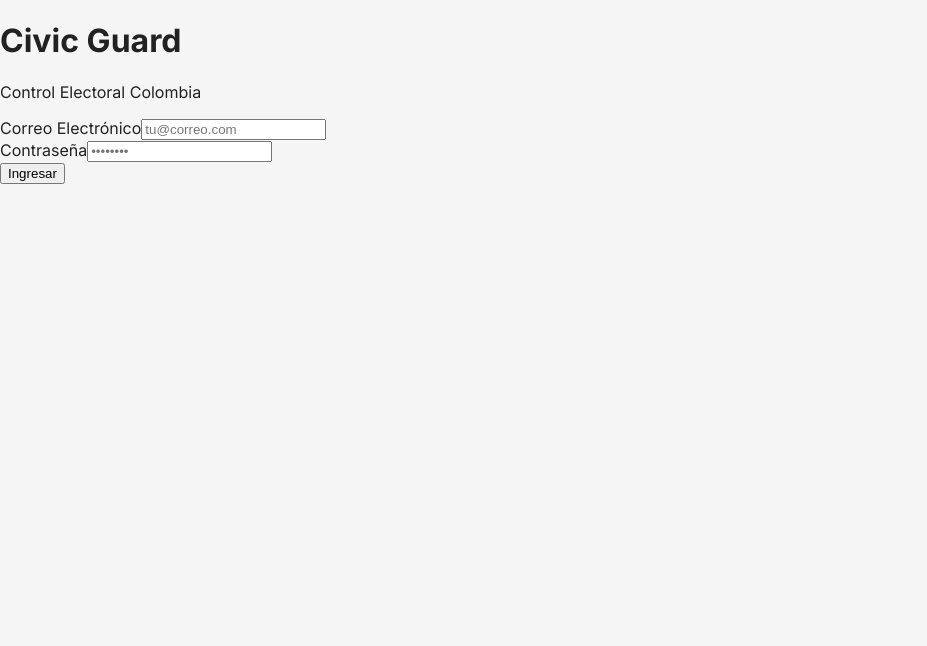
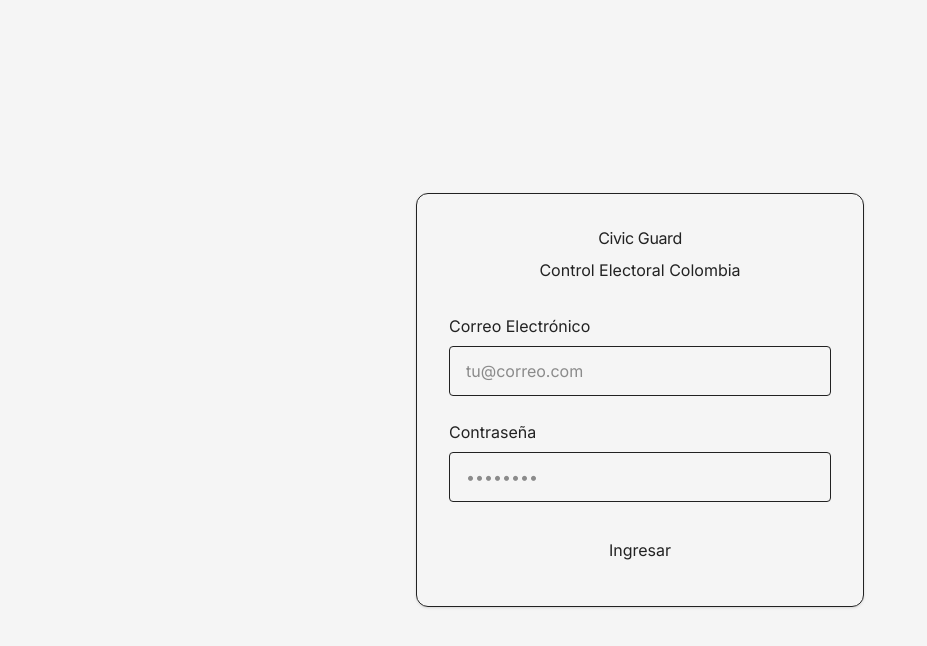
Before and after one commit to jlozanodelgado/witness, a React (Vite) app: page /login in a window 1280 px wide. Shown: the top 646 px of the page, without its empty margins (0-927 px from the left). Built offline with nearby package versions, Linux system fonts and the light colour scheme; no server answers.

Commit message:
estilo 1

```diff
--- a/src/index.css
+++ b/src/index.css
@@ -1,4 +1,6 @@
-/* Global CSS without Tailwind */
+@import "tailwindcss";
+
+/* Global CSS */
 
 /* Ensure full height for layout */
 html, body, #root {
```
